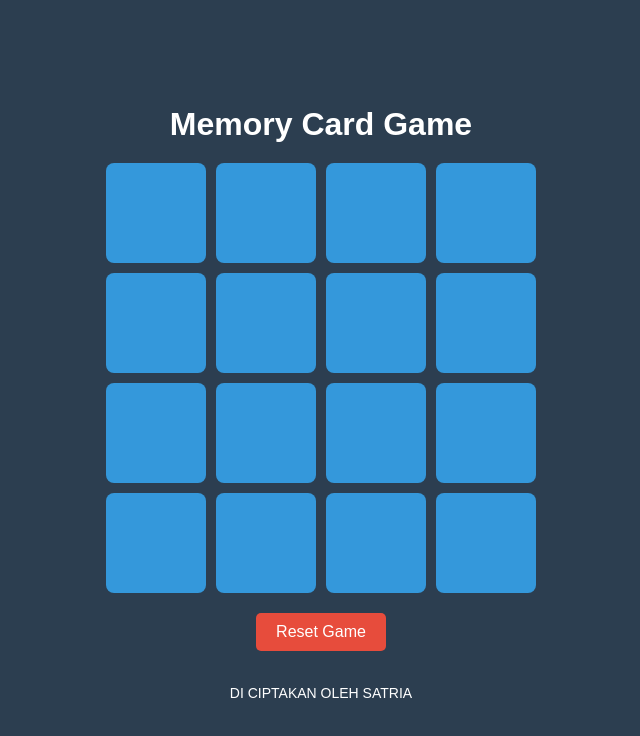
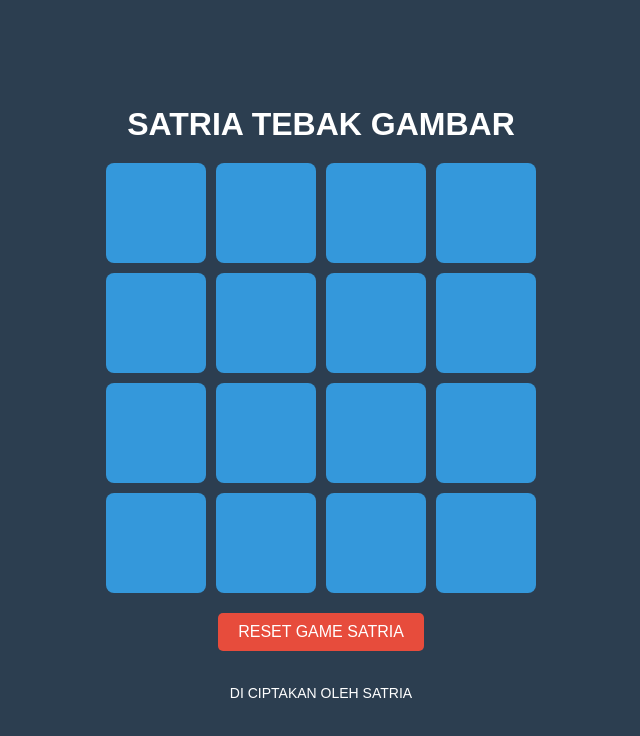
Before and after one commit to ytdiolhost/game1, a plain HTML site: page index.html in a window 1280 px wide. Shown: the whole page, without its empty margins (319-959 px from the left). Drawn offline with Linux system fonts and the light colour scheme.

Commit message:
Update index.html

```diff
--- a/index.html
+++ b/index.html
@@ -3,15 +3,15 @@
 <head>
     <meta charset="UTF-8">
     <meta name="viewport" content="width=device-width, initial-scale=1.0">
-    <title>Memory Card Game</title>
+    <title>SATRIA TEBAK GAMBAR</title>
     <link rel="stylesheet" href="style.css">
 </head>
 <body>
-    <h1>Memory Card Game</h1>
+    <h1>SATRIA TEBAK GAMBAR</h1>
 
     <div class="game-board"></div>
 
-    <button id="reset-button">Reset Game</button>
+    <button id="reset-button">RESET GAME SATRIA</button>
 
     <footer>
         <p>DI CIPTAKAN OLEH SATRIA</p>
```
